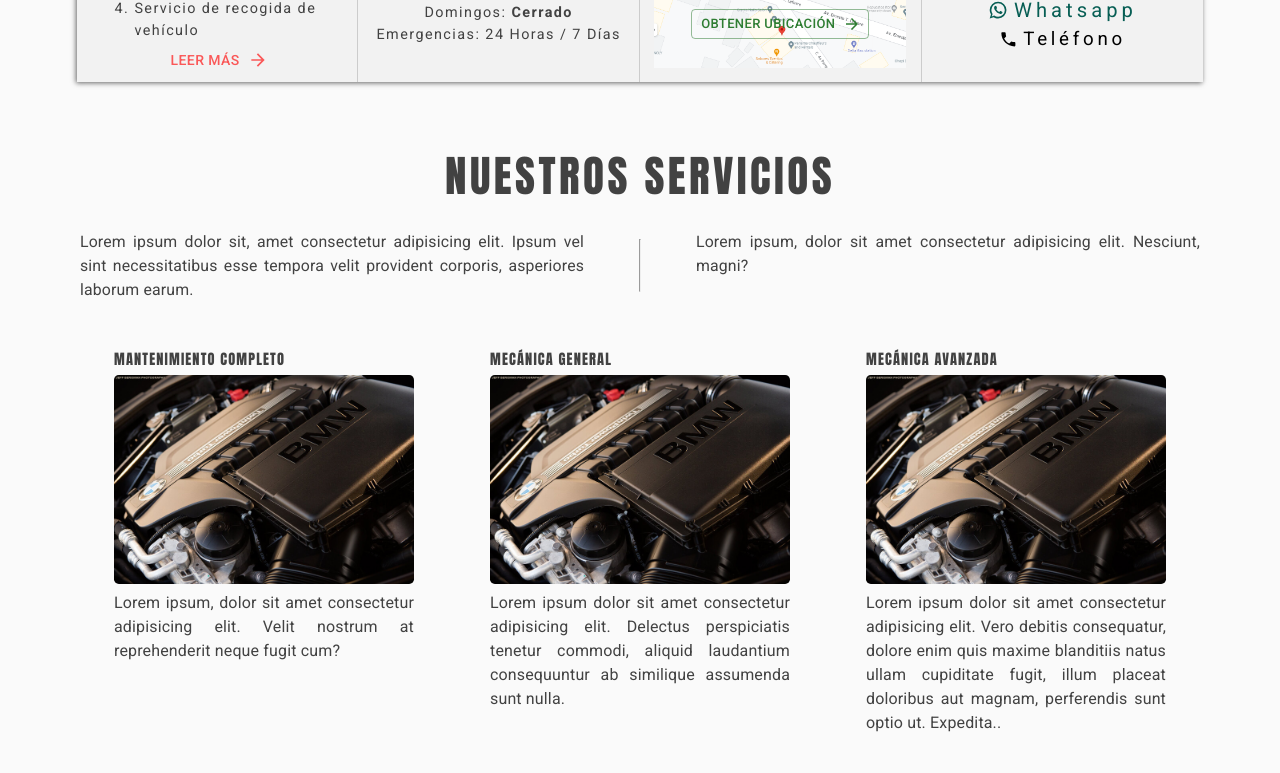
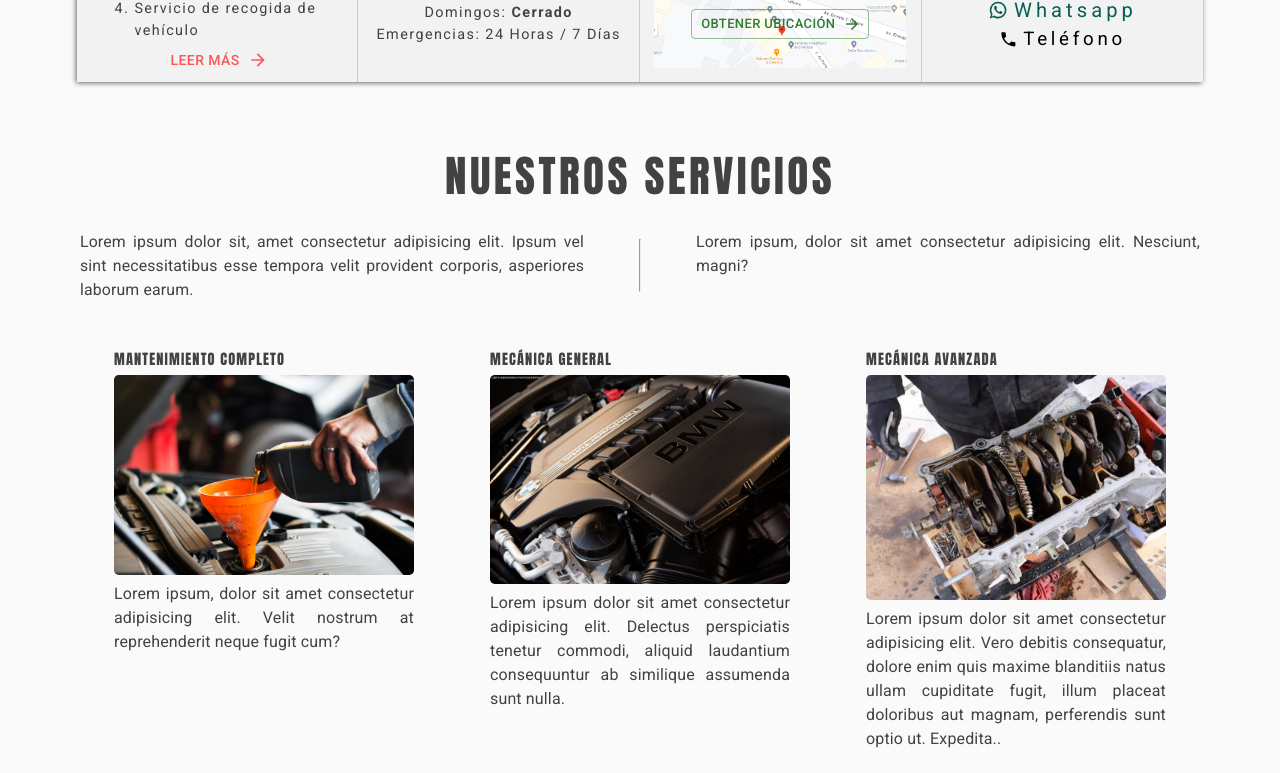
Before and after one commit to AbdielP/mk-webpage, a React (Vite) app: page / in a window 1280 px wide. Shown: the part 516-1289 px from the top of the page. Built offline with nearby package versions, Linux system fonts and the light colour scheme.

Commit message:
imagenes nuevas

```diff
--- a/src/components/Servicios/CardServicios.jsx
+++ b/src/components/Servicios/CardServicios.jsx
@@ -1,13 +1,15 @@
 import React from 'react'
 import '../../styles/cardservicios.css'
 import engine from '../../assets/images/n55.jpg'
+import mantainance from '../../assets/images/mantainance.jpeg'
+import avanzada from '../../assets/images/avanzada.jpg'
 
 export default function CardServicios() {
   return (
     <>
         <div className='card__services'>
             <h4 className='card__services__h4'>MANTENIMIENTO COMPLETO</h4>
-            <img className='img__card_services' src={engine} alt="mantenimiento_completo" />
+            <img className='img__card_services' src={mantainance} alt="mantenimiento_completo" />
             <p className='card__services__p'>Lorem ipsum, dolor sit amet consectetur adipisicing elit. Velit nostrum at reprehenderit neque fugit cum?</p>
         </div>
 
@@ -19,7 +21,7 @@ export default function CardServicios() {
 
         <div className='card__services'>
             <h4 className='card__services__h4'>MECÁNICA AVANZADA</h4>
-            <img className='img__card_services' src={engine} alt="mecanica_avanzada" />
+            <img className='img__card_services' src={avanzada} alt="mecanica_avanzada" />
             <p className='card__services__p'>Lorem ipsum dolor sit amet consectetur adipisicing elit. Vero debitis consequatur, dolore enim quis maxime blanditiis natus ullam cupiditate fugit, illum placeat doloribus aut magnam, perferendis sunt optio ut. Expedita..</p>
         </div>
 
```
Also changed, not shown: src/assets/images/avanzada.jpg (added), src/assets/images/mantainance.jpeg (added).
